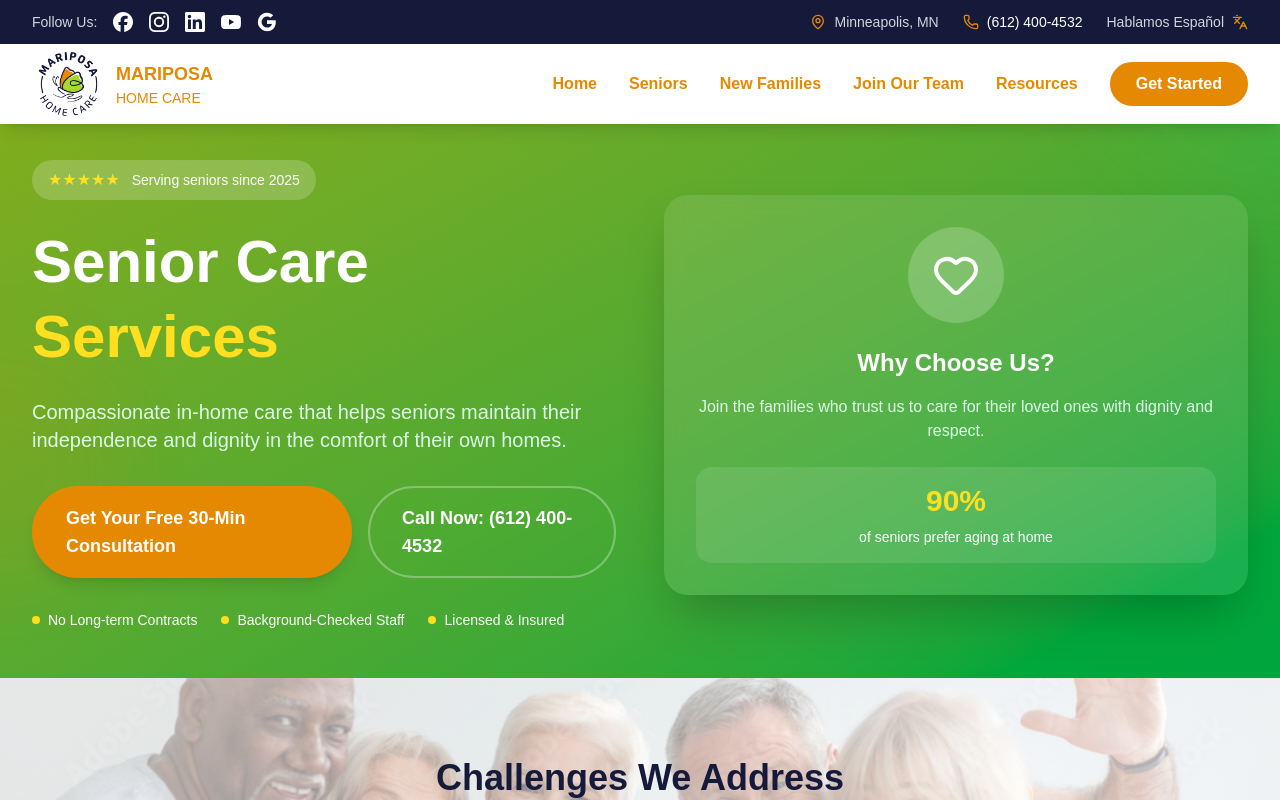
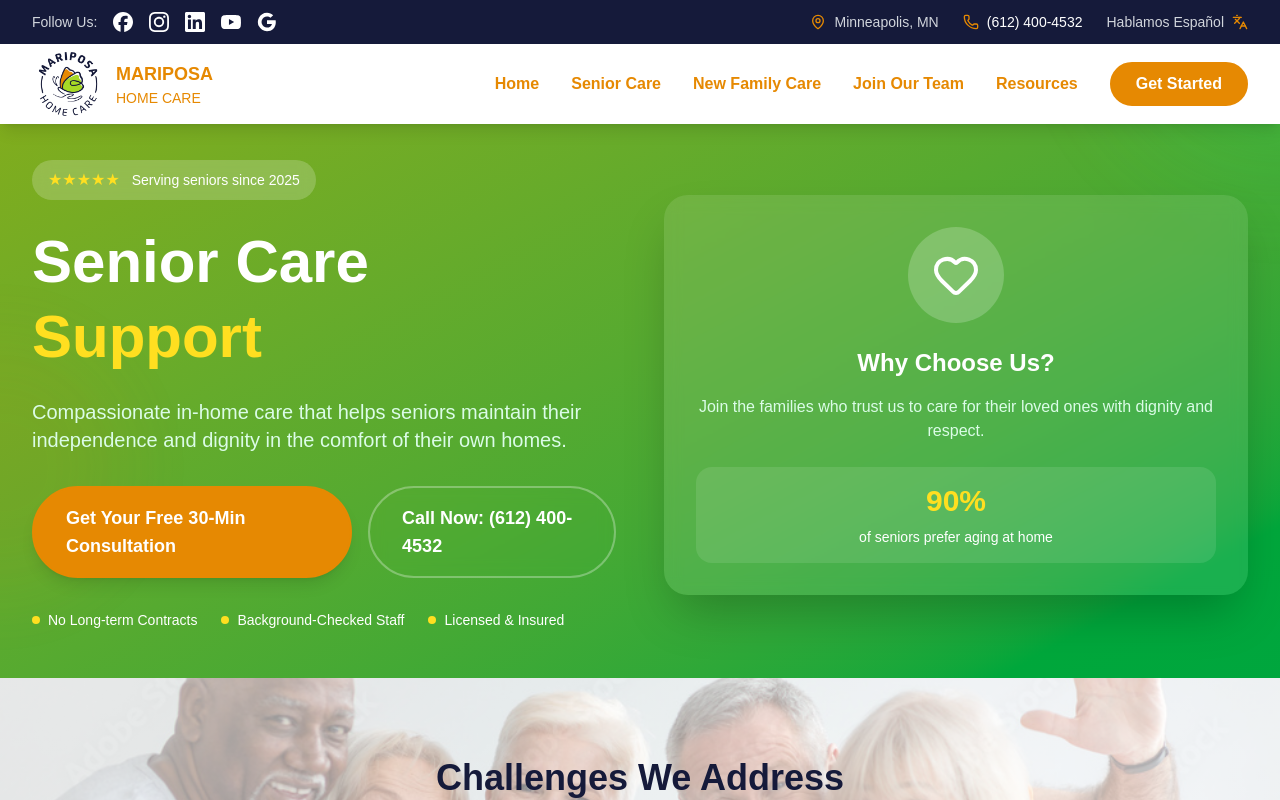
Before and after one commit to brendonwanderlust/mariposa-home-site, a React (Vite) app: page /seniors in a window 1280 px wide. Shown: the top 800 px of the page. Built offline with nearby package versions, Linux system fonts and the light colour scheme.

Commit message:
Updated navbar and seniors

```diff
--- a/src/components/layout/Navbar.tsx
+++ b/src/components/layout/Navbar.tsx
@@ -190,13 +190,13 @@ const Navbar = () => {
                   to="/seniors"
                   className="text-mariposa-orange hover:text-mariposa-green transition-colors duration-300 font-semibold"
                 >
-                  Seniors
+                  Senior Care
                 </Link>
                 <Link
                   to="/families"
                   className="text-mariposa-orange hover:text-mariposa-green transition-colors duration-300 font-semibold"
                 >
-                  New Families
+                  New Family Care
                 </Link>
                 <Link
                   to="/recruitment"
@@ -230,13 +230,13 @@ const Navbar = () => {
                   to="/seniors"
                   className="text-mariposa-orange hover:text-mariposa-green transition-colors duration-300 font-medium text-sm"
                 >
-                  Seniors
+                  Senior Care
                 </Link>
                 <Link
                   to="/families"
                   className="text-mariposa-orange hover:text-mariposa-green transition-colors duration-300 font-medium text-sm"
                 >
-                  Families
+                  New Family Care
                 </Link>
                 <Link
                   to="/recruitment"
@@ -300,14 +300,14 @@ const Navbar = () => {
                     className="block px-3 py-2 text-mariposa-orange hover:text-mariposa-green transition-colors duration-300"
                     onClick={toggleMenu}
                   >
-                    Seniors
+                    Senior Care
                   </Link>
                   <Link
                     to="/families"
                     className="block px-3 py-2 text-mariposa-orange hover:text-mariposa-green transition-colors duration-300"
                     onClick={toggleMenu}
                   >
-                    New Families
+                    New Family Care
                   </Link>
                   <Link
                     to="/recruitment"
--- a/src/pages/seniors/Seniors.tsx
+++ b/src/pages/seniors/Seniors.tsx
@@ -43,7 +43,7 @@ const Seniors = () => {
 
               <h1 className="text-4xl lg:text-6xl font-bold mb-6 leading-tight">
                 Senior Care
-                <span className="block text-yellow-300">Services</span>
+                <span className="block text-yellow-300">Support</span>
               </h1>
 
               <p className="text-xl text-green-100 mb-8 max-w-2xl lg:mx-0 mx-auto">
```
